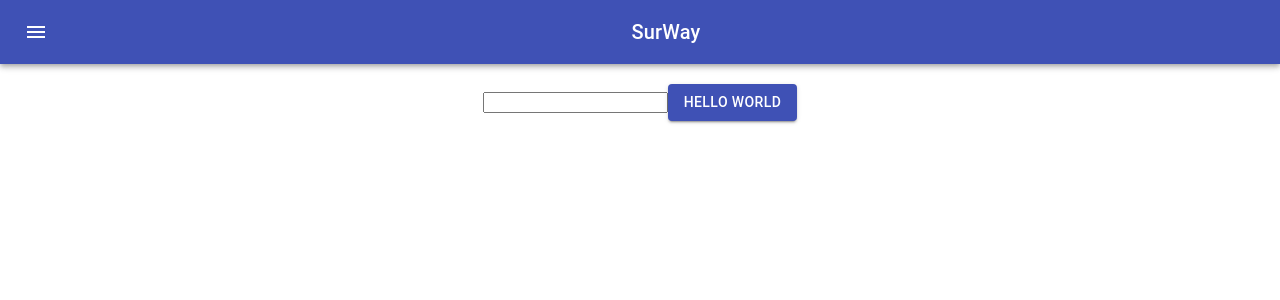
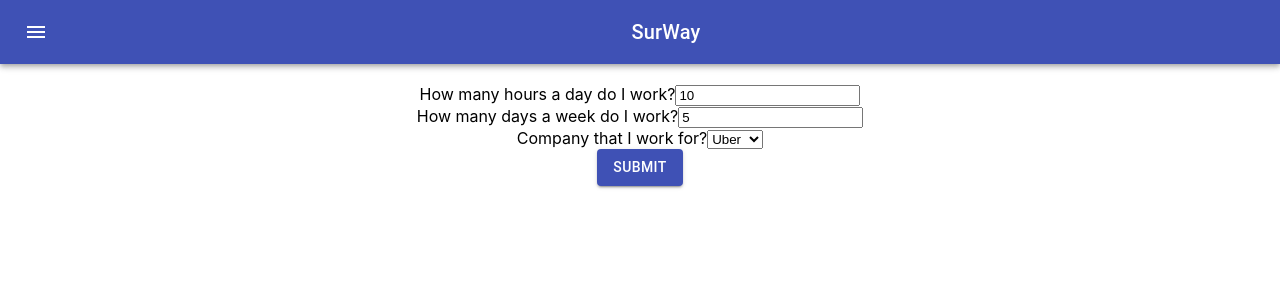
Before and after one commit to michael-1017/survey, a React (Create React App) app in the folder react/sur-way-app/: page / in a window 1280 px wide. Shown: the top 300 px of the page. Built offline with nearby package versions, Linux system fonts and the light colour scheme.

Commit message:
Removed material ui components and used react form

```diff
--- a/react/sur-way-app/src/App.js
+++ b/react/sur-way-app/src/App.js
@@ -10,17 +10,24 @@ class App extends Component {
 
   constructor(props) {
     super(props)
-    this.state = { username: '' }
-    this.handleChange = this.handleChange.bind(this)
+    this.state = { working_hours: 10, work_days_in_week: 5, company: 'uber' }
     this.handleSubmit = this.handleSubmit.bind(this)
+    this.handleInputChange = this.handleInputChange.bind(this);
+
   }
 
-  handleChange(event) {
-    this.setState({ username: event.target.value })
+  handleInputChange(event) {
+    const target = event.target;
+    const value = target.type === 'checkbox' ? target.checked : target.value;
+    const name = target.name;
+
+    this.setState({
+      [name]: value
+    });
   }
 
   handleSubmit(event) {
-    alert(this.state.username)
+    alert(this.state.working_hours + this.state.company+this.state.work_days_in_week)
     event.preventDefault()
   }
 
@@ -32,19 +39,47 @@ class App extends Component {
 
           <form onSubmit={this.handleSubmit}>
 
-            <input
-              type="text"
-              defaultvalue={this.state.username}
-              onChange={this.handleChange}
-            />
+            <label>
+              How many hours a day do I work?
+              <input
+                type="number"
+                defaultValue={this.state.working_hours}
+                onChange={this.handleInputChange}
+                name="working_hours"
+              />
+            </label>
+
+            <br></br>
+
+            <label>
+              How many days a week do I work?
+              <input
+                type="number"
+                defaultValue={this.state.work_days_in_week}
+                onChange={this.handleInputChange}
+                name="work_days_in_week"
+              />
+            </label>
+            <br></br>
+
+            <label>
+              Company that I work for?
+          <select value={this.state.value} defaultValue={this.state.company} onChange={this.handleInputChange} name='company'>
+                <option value="other">Other</option>
+                <option value="uber">Uber</option>
+                <option value="ola">Ola</option>
+              </select>
+            </label>
+
+            <br></br>
 
             <Button variant="contained" type="submit" color="primary">
-              Hello World
+              Submit
         </Button>
 
           </form>
         </Container>
-      </div>
+      </div >
     )
   }
 
```
Also changed, not shown: 1 other file (tests, documents, lock files or other folders).
